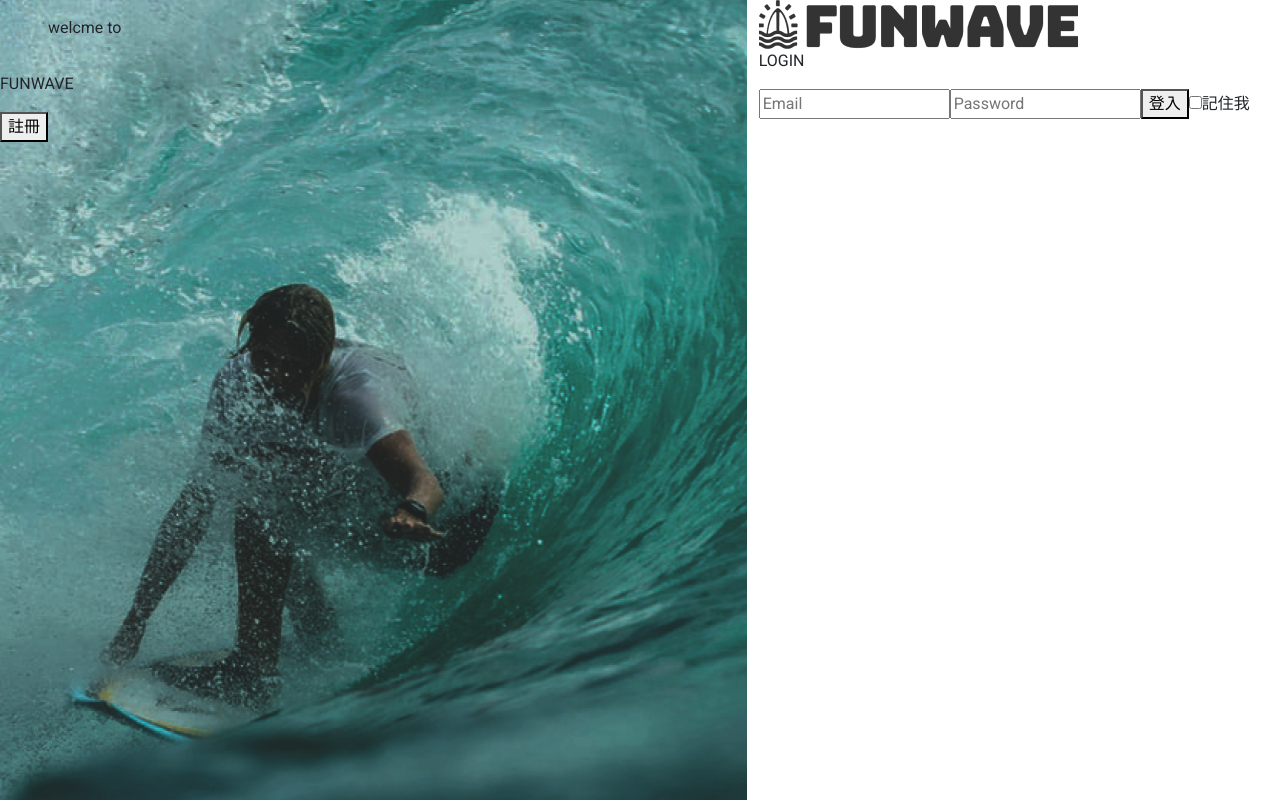
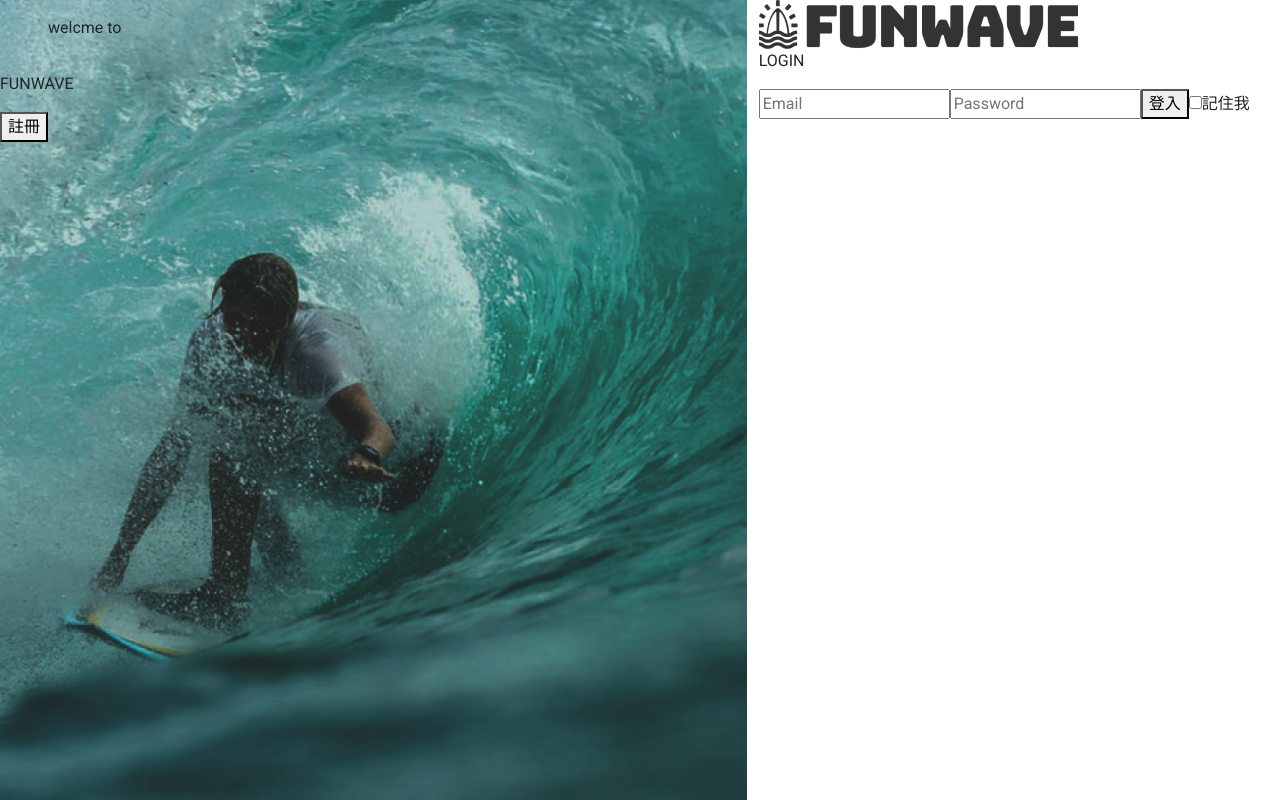
Before and after one commit to verayu0217/funwave_frontend, a React (Create React App) app: page / in a window 1280 px wide. Built offline with nearby package versions, Linux system fonts and the light colour scheme.

Commit message:
global.scss update

```diff
--- a/src/styles/global.scss
+++ b/src/styles/global.scss
@@ -1,5 +1,4 @@
 .leftSignUp{
     background:url(../data/images/login.png) ;
-    object-fit: cover;
-    max-width: 100%;
+    background-size: cover;
 }
```
